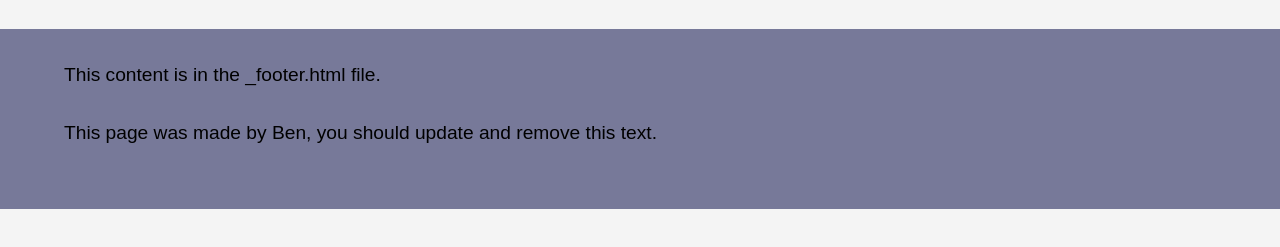
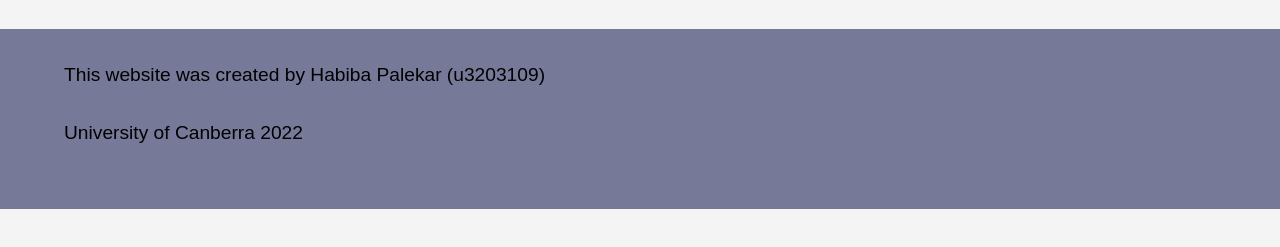
Before and after one commit to habibapalekar/FrontEndProject2, an Eleventy site: page src/index.md in a window 1280 px wide. Shown: the part 361-608 px from the top of the page. Built offline with nearby package versions, Linux system fonts and the light colour scheme; Eleventy itself is replaced by a stand-in of ours; files that its build step writes are made by us from their sources.

Commit message:
first commit

```diff
--- a/src/_includes/_footer.html
+++ b/src/_includes/_footer.html
@@ -1,7 +1,7 @@
 <!-- The content in this file is inserted into the base.html file -->
 <footer>
     <div class="inner-wrapper">
-        <p>This content is in the _footer.html file.</p>
-        <p>This page was made by Ben, you should update and remove this text. </p>
+        <p>This website was created by Habiba Palekar (u3203109)</p>
+        <p>University of Canberra 2022 </p>
     </div>
 </footer>
```
Also changed, not shown: package.json (+3 -6 lines), 2 other files.
